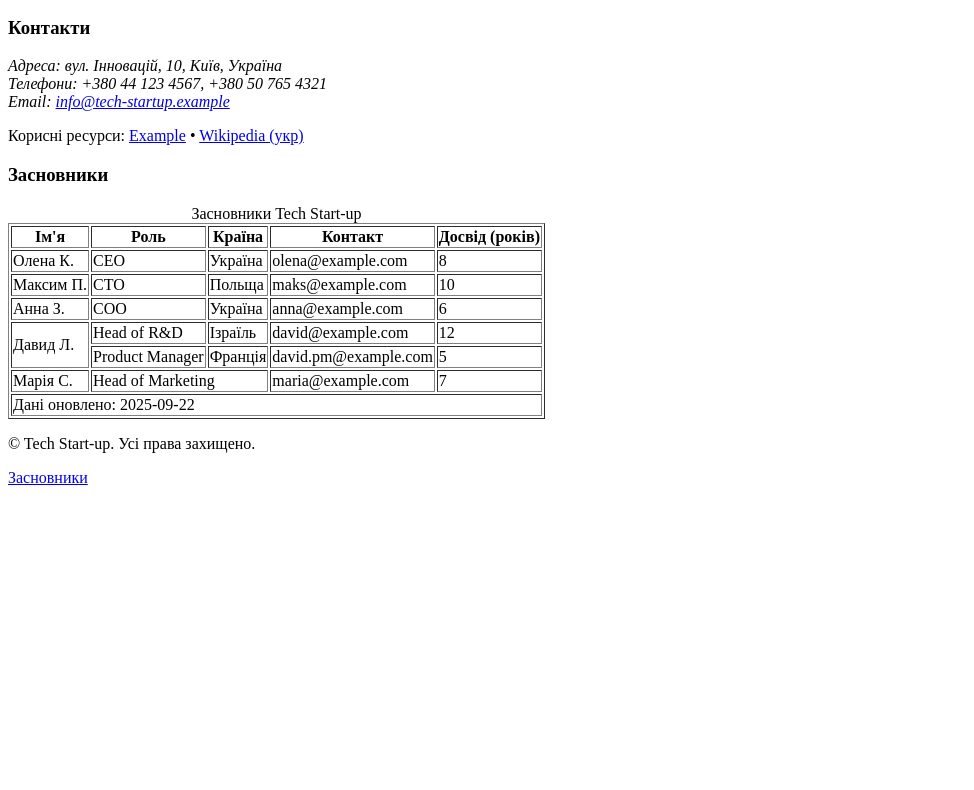
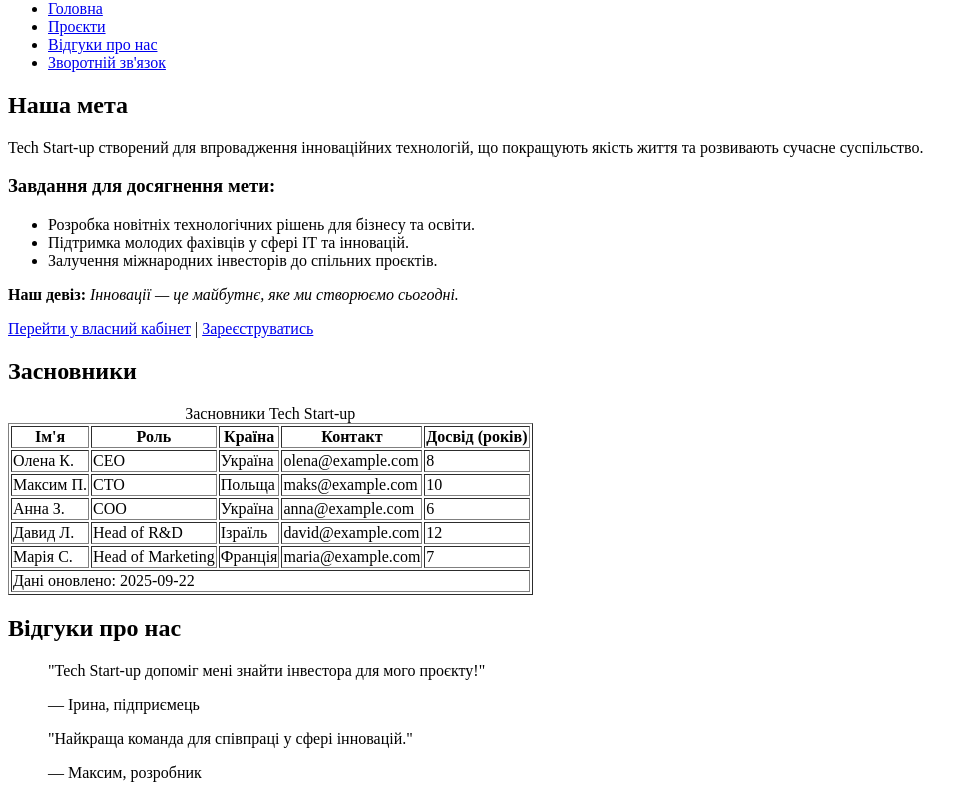
Before and after one commit to https-dana/Tech-startup, a plain HTML site: page index.html in a window 1280 px wide. Shown: the part 114-904 px from the top of the page, without its empty margins (0-974 px from the left). Before the commit the page ends 800 px from the top, so only its background shows below. Drawn offline with Linux system fonts and the light colour scheme.

Commit message:
Оновлено структуру index.html для покращення навігації та доступності

```diff
--- a/index.html
+++ b/index.html
@@ -1,18 +1,85 @@
+<!DOCTYPE html>
+<html lang="uk">
+<head>
+  <meta charset="UTF-8">
+  <meta name="viewport" content="width=device-width, initial-scale=1.0">
+  <title>Tech Start-up — Головна</title>
+</head>
+
+<body>
+  <header>
+    <h1>Tech Start-up</h1>
+    <img src="logo.png" alt="Логотип Tech Start-up" width="120">
+  <nav>
+  <ul>
+    <li><a href="index.html">Головна</a></li>
+    <li><a href="projects.html">Проєкти</a></li>
+    <li><a href="#reviews">Відгуки про нас</a></li>
+    <li><a href="feedback.html">Зворотній зв'язок</a></li>
+  </ul>
+</nav>
+
+  </header>
+
+  <main>
+    <section id="about">
+      <h2>Наша мета</h2>
+      <p>Tech Start-up створений для впровадження інноваційних технологій, що покращують якість життя та розвивають сучасне суспільство.</p>
+
+      <h3>Завдання для досягнення мети:</h3>
+      <ul>
+        <li>Розробка новітніх технологічних рішень для бізнесу та освіти.</li>
+        <li>Підтримка молодих фахівців у сфері ІТ та інновацій.</li>
+        <li>Залучення міжнародних інвесторів до спільних проєктів.</li>
+      </ul>
+
+      <p><strong>Наш девіз:</strong> <em>Інновації — це майбутнє, яке ми створюємо сьогодні.</em></p>
+
       <p>
         <a href="#cabinet" role="button">Перейти у власний кабінет</a> |
         <a href="#register" role="button">Зареєструватись</a>
       </p>
+    </section>
 
+    <section id="founders">
+      <h2>Засновники</h2>
+      <table border="1">
+        <caption>Засновники Tech Start-up</caption>
+        <thead>
+          <tr>
+            <th>Ім'я</th>
+            <th>Роль</th>
+            <th>Країна</th>
+            <th>Контакт</th>
+            <th>Досвід (років)</th>
+          </tr>
+        </thead>
+        <tbody>
+          <tr><td>Олена К.</td><td>CEO</td><td>Україна</td><td>olena@example.com</td><td>8</td></tr>
+          <tr><td>Максим П.</td><td>CTO</td><td>Польща</td><td>maks@example.com</td><td>10</td></tr>
+          <tr><td>Анна З.</td><td>COO</td><td>Україна</td><td>anna@example.com</td><td>6</td></tr>
+          <tr><td>Давид Л.</td><td>Head of R&D</td><td>Ізраїль</td><td>david@example.com</td><td>12</td></tr>
+          <tr><td>Марія С.</td><td>Head of Marketing</td><td>Франція</td><td>maria@example.com</td><td>7</td></tr>
+        </tbody>
+        <tfoot>
+          <tr><td colspan="5">Дані оновлено: 2025-09-22</td></tr>
+        </tfoot>
+      </table>
+    </section>
+  </main>
 
-<p>
-<span>Наш девіз: </span>
-<i><b><em><u>Інновації — це майбутнє, яке ми створюємо сьогодні.</u></em></b></i>
-</p>
-</article>
+  <section id="reviews">
+  <h2>Відгуки про нас</h2>
+  <blockquote>
+    <p>"Tech Start-up допоміг мені знайти інвестора для мого проєкту!"</p>
+    <footer>— Ірина, підприємець</footer>
+  </blockquote>
+  <blockquote>
+    <p>"Найкраща команда для співпраці у сфері інновацій."</p>
+    <footer>— Максим, розробник</footer>
+  </blockquote>
+</section>
 
-<li><a href="projects.html">Проєкти</a></li>
-<li><a href="feedback.html">Зворотній зв'язок</a></li>
-</ul>
 
   <aside>
     <h3>Контакти</h3>
@@ -27,42 +94,8 @@ Email: <a href="mailto:info@tech-startup.example">info@tech-startup.example</a>
     </p>
   </aside>
 
-
-<section>
-<h3 id="founders">Засновники</h3>
-<table border="1">
-<caption>Засновники Tech Start-up</caption>
-<thead>
-<tr>
-<th>Ім'я</th>
-<th>Роль</th>
-<th>Країна</th>
-<th>Контакт</th>
-<th>Досвід (років)</th>
-</tr>
-</thead>
-<tfoot>
-<tr><td colspan="5">Дані оновлено: 2025-09-22</td></tr>
-</tfoot>
-<tbody>
-<tr><td>Олена К.</td><td>CEO</td><td>Україна</td><td>olena@example.com</td><td>8</td></tr>
-<tr><td>Максим П.</td><td>CTO</td><td>Польща</td><td>maks@example.com</td><td>10</td></tr>
-<tr><td>Анна З.</td><td>COO</td><td>Україна</td><td>anna@example.com</td><td>6</td></tr>
-<tr>
-<td rowspan="2">Давид Л.</td><td>Head of R&amp;D</td><td>Ізраїль</td><td>david@example.com</td><td>12</td>
-</tr>
-<tr>
-<td>Product Manager</td><td>Франція</td><td>david.pm@example.com</td><td>5</td>
-</tr>
-<tr><td>Марія С.</td><td colspan="2">Head of Marketing</td><td>maria@example.com</td><td>7</td></tr>
-</tbody>
-</table>
-</section>
-</main>
-
-
   <footer>
-<p>&copy; Tech Start-up. Усі права захищено.</p>
+    <p>&copy; 2025 Tech Start-up. Усі права захищено.</p>
     <p><a href="#founders">Засновники</a></p>
   </footer>
 </body>
```
Lines whose indentation alone changed are shown as unchanged.
